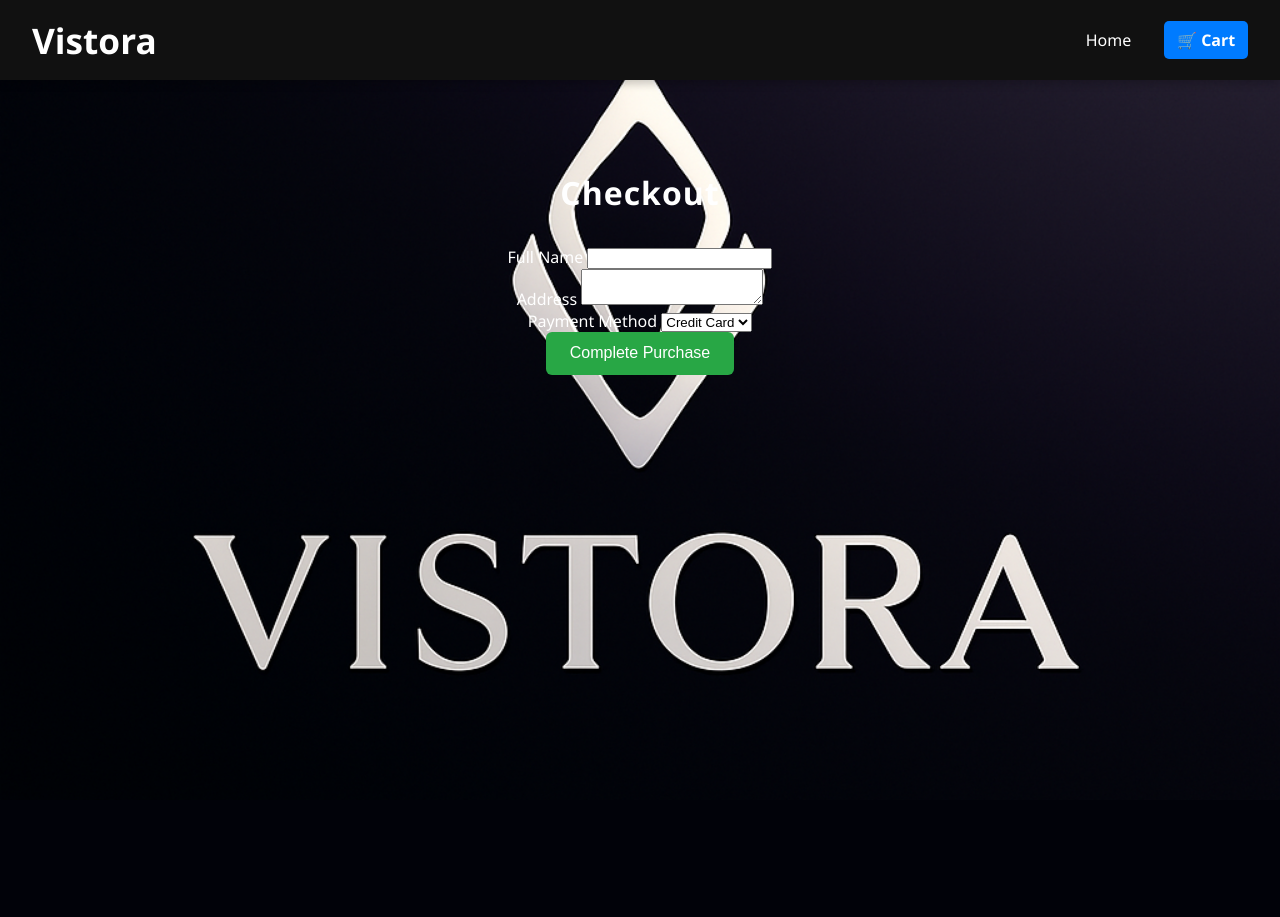
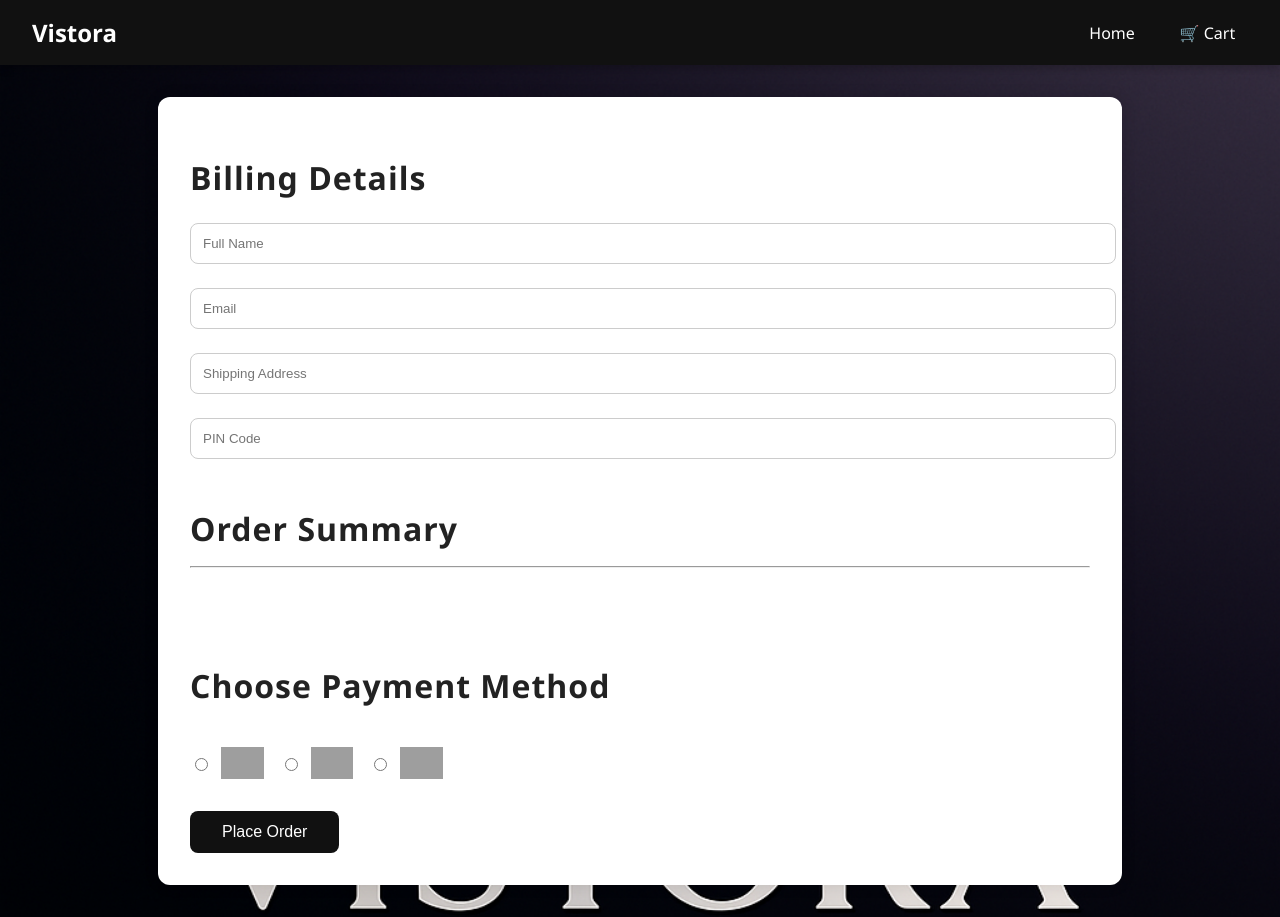
Before and after one commit to vinaych132/VISTORA, a Flask app: template vistora-pipeline/templates/billing.html in a window 1280 px wide. Before the commit the page ends 672 px from the top, so only its background shows below. Run offline with Flask 3, Linux system fonts and the light colour scheme; the template is opened without the code that fills it, so the values that code supplies are empty; grey boxes are pictures that could not be loaded.

Commit message:
Auto: update on file change

```diff
--- a/vistora-pipeline/templates/billing.html
+++ b/vistora-pipeline/templates/billing.html
@@ -2,55 +2,198 @@
 <html lang="en">
 <head>
   <meta charset="UTF-8" />
-  <meta name="viewport" content="width=device-width, initial-scale=1.0"/>
-  <title>Checkout - Vistora</title>
-  <link rel="stylesheet" href="{{ url_for('static', filename='styles.css') }}">
+  <title>Billing | Vistora</title>
+  <link rel="stylesheet" href="{{ url_for('static', filename='css/styles.css') }}">
+  <style>
+    body {
+      font-family: 'Segoe UI', sans-serif;
+      background-color: #f5f5f5;
+      margin: 0;
+      padding: 0;
+    }
+
+    header {
+      background-color: #111;
+      color: #fff;
+      padding: 1rem 2rem;
+      display: flex;
+      justify-content: space-between;
+      align-items: center;
+    }
+
+    header h1 {
+      font-size: 24px;
+      margin: 0;
+    }
+
+    nav a {
+      color: #fff;
+      margin-left: 15px;
+      text-decoration: none;
+    }
+
+    .container {
+      max-width: 900px;
+      margin: 2rem auto;
+      background: #fff;
+      border-radius: 12px;
+      padding: 2rem;
+      box-shadow: 0 0 15px rgba(0,0,0,0.1);
+    }
+
+    h2 {
+      margin-bottom: 1rem;
+      color: #222;
+    }
+
+    form input, form select {
+      width: 100%;
+      padding: 0.75rem;
+      margin: 0.5rem 0 1rem;
+      border-radius: 8px;
+      border: 1px solid #ccc;
+    }
+
+    .summary, .payment-options {
+      margin-top: 2rem;
+    }
+
+    .summary ul {
+      list-style: none;
+      padding: 0;
+    }
+
+    .summary li {
+      display: flex;
+      justify-content: space-between;
+      margin-bottom: 8px;
+    }
+
+    .payment-icons {
+      display: flex;
+      gap: 1rem;
+      margin-top: 1rem;
+    }
+
+    .payment-icons label {
+      display: flex;
+      align-items: center;
+      gap: 10px;
+      cursor: pointer;
+    }
+
+    .payment-icons img {
+      height: 32px;
+    }
+
+    .place-order {
+      display: inline-block;
+      margin-top: 2rem;
+      background-color: #111;
+      color: white;
+      padding: 0.75rem 2rem;
+      border: none;
+      border-radius: 8px;
+      font-size: 16px;
+      cursor: pointer;
+      transition: 0.3s;
+    }
+
+    .place-order:hover {
+      background-color: #333;
+    }
+
+    /* Modal for success animation */
+    .modal {
+      display: none;
+      position: fixed;
+      top: 0; left: 0;
+      width: 100%; height: 100%;
+      background: rgba(0, 0, 0, 0.6);
+      justify-content: center;
+      align-items: center;
+    }
+
+    .modal-content {
+      background: white;
+      padding: 2rem;
+      border-radius: 10px;
+      text-align: center;
+    }
+
+    .modal-content h3 {
+      color: green;
+    }
+  </style>
 </head>
 <body>
+
   <header>
     <h1>Vistora</h1>
     <nav>
-      <a href="/">Home</a>
-      <a href="/cart" class="cart-link">🛒 Cart</a>
+      <a href="{{ url_for('home') }}">Home</a>
+      <a href="{{ url_for('cart') }}">🛒 Cart</a>
     </nav>
   </header>
 
-  <main>
-    <h2>Checkout</h2>
+  <div class="container">
+    <h2>Billing Details</h2>
+    <form id="billing-form">
+      <input type="text" name="name" placeholder="Full Name" required />
+      <input type="email" name="email" placeholder="Email" required />
+      <input type="text" name="address" placeholder="Shipping Address" required />
+      <input type="text" name="pincode" placeholder="PIN Code" required />
+    </form>
 
-    <form id="checkout-form">
-      <div class="form-group">
-        <label for="full-name">Full Name</label>
-        <input type="text" id="full-name" name="full-name" required>
+    <div class="summary">
+      <h2>Order Summary</h2>
+      <ul>
+        {% for item in cart_data %}
+        <li>
+          <span>{{ item.name }}</span>
+          <span>₹{{ item.price }}</span>
+        </li>
+        {% endfor %}
+      </ul>
+      <hr>
+      <p><strong>Total: ₹{{ cart_data | sum(attribute='price') }}</strong></p>
+    </div>
+
+    <div class="payment-options">
+      <h2>Choose Payment Method</h2>
+      <div class="payment-icons">
+        <label><input type="radio" name="payment" value="razorpay" required>
+          <img src="{{ url_for('static', filename='icons/razorpay.png') }}" alt="Razorpay">
+        </label>
+        <label><input type="radio" name="payment" value="visa">
+          <img src="{{ url_for('static', filename='icons/visa.png') }}" alt="Visa">
+        </label>
+        <label><input type="radio" name="payment" value="cod">
+          <img src="{{ url_for('static', filename='icons/cod.png') }}" alt="Cash on Delivery">
+        </label>
       </div>
+    </div>
 
-      <div class="form-group">
-        <label for="address">Address</label>
-        <textarea id="address" name="address" required></textarea>
-      </div>
+    <button class="place-order" onclick="placeOrder()">Place Order</button>
+  </div>
 
-      <div class="form-group">
-        <label for="payment-method">Payment Method</label>
-        <select id="payment-method" name="payment-method" required>
-          <option value="credit-card">Credit Card</option>
-          <option value="paypal">PayPal</option>
-        </select>
-      </div>
-
-      <div class="form-group">
-        <button type="submit" class="checkout-btn">Complete Purchase</button>
-      </div>
-    </form>
-  </main>
+  <!-- Success Modal -->
+  <div class="modal" id="successModal">
+    <div class="modal-content">
+      <h3>🎉 Order Placed Successfully!</h3>
+      <p>Thank you for shopping with Vistora.</p>
+    </div>
+  </div>
 
   <script>
-    document.getElementById('checkout-form').addEventListener('submit', function(e) {
-      e.preventDefault();
-      alert('Purchase Completed!');
-      // Clear the cart after checkout (if needed)
-      localStorage.removeItem('cart');
-      window.location.href = '/';
-    });
+    function placeOrder() {
+      event.preventDefault();
+      const modal = document.getElementById("successModal");
+      modal.style.display = "flex";
+      setTimeout(() => {
+        window.location.href = "/";
+      }, 2500);
+    }
   </script>
 </body>
 </html>
```
